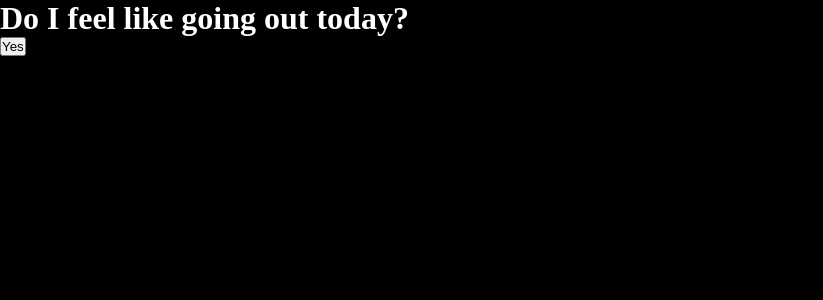
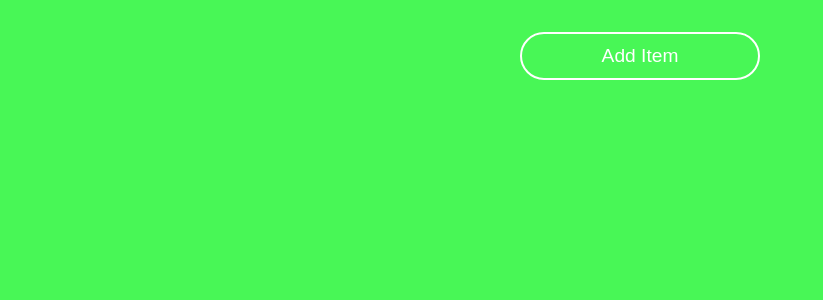
Before and after one commit to KachiMaxxxxx/chef-claude-project, a React (Vite) app in the folder chef-claude/: page / in a window 1280 px wide. Shown: the top 300 px of the page, without its empty margins (0-823 px from the left). Built offline with nearby package versions, Linux system fonts and the light colour scheme.

Commit message:
array as a complex state learnt

```diff
--- a/chef-claude/src/App.jsx
+++ b/chef-claude/src/App.jsx
@@ -1,24 +1,43 @@
-import {useState} from "react";
+import { useState } from "react";
 
-
-export default function App(){
-
-
-const [isGoingOut, setIsGoingOut] = useState(true)
-  function handleClick(){
-    setIsGoingOut(active=> !active)
-  }
-  return(
-  <main>
-    <h1>Do I feel like going out today?</h1>
-    <button onClick={handleClick}>{isGoingOut===true?"Yes": "No"}</button>
-  </main>
- )
+export default function App() {
 
 
 
+  const allFavoriteThings = [
+    "💦🌹",
+    "😂",
+    "💡",
+    "🪔",
+    "🔥",
+    "🧤",
+    "🟤",
+    "🦥",
+    "🍎🍰",
+    "🚪",
+    "🔔",
+    "🦀🔔",
+    "🥩📺",
+    "🍑",
+  ];
+  const [myFavoriteThings, setMyFavoriteThings] = useState([]);
+  const thingsElements = myFavoriteThings.map((thing, index) => (
+    <p key={index}>{thing}</p>
+  ));
 
+  function addFavoriteThing() {
+    setMyFavoriteThings((prevFavThings) => [...prevFavThings, allFavoriteThings[prevFavThings.length]]);
 
-
-
+  }
+  return (
+    <main className="container">
+      <button className="button" onClick={addFavoriteThing}>
+        {" "}
+        Add Item{" "}
+      </button>
+      <section className="container" aria-live="polite">
+        {thingsElements}{" "}
+      </section>
+    </main>
+  );
 }
--- a/chef-claude/src/index.css
+++ b/chef-claude/src/index.css
@@ -1,10 +1,3 @@
-/* #FFFFFF //color of background
-box-shadow;
-
-
-
-
-color for text:  */
 * {
   margin: 0;
   padding: 0;
@@ -14,55 +7,33 @@ color for text:  */
 body {
   max-width: 100vw;
   min-height: 100vh;
-  background:#000;
-  color:#fff;
+  background: #48f756;
+  color: #310707;
+}
+.container {
+  min-height: 100vh;
+  max-width: 100vw;
+ display:flex;
+ flex-direction:column;
+ justify-content:center;
+ align-items:center;
+ margin-top:2rem;
+}
+.button {
 
-}
-.container{
-  margin:2rem 2rem;
-}
-
-.counter{
-  display:flex;
-  justify-content:center;
-  align-items:flex-end;
-  margin-top:4rem;
-}
-
-.minus{
-  border-radius:50%;
-  width:50px;
-  height:50px;
-  background:gray;
-  color:white;
-  margin-right:-15px;
-  z-index:1;
- border:none;
- font-size:30px
-
+  border: white 2px solid;
+  border-radius: 25px;
+  background: #48f756;
+  color: white;
+  height: 3rem;
+  font-size: larger;
+  min-width:15rem;
+  min-height:3rem;
 
 }
 
-.count{
-  border-radius:50%;
-  display:flex;
-  width:100px;
-  height:100px;
-  background:white;
-  color:black;
-  align-content:center;
-  justify-content:center;
-  align-items:center;
- border:none;
+.button:hover{
+  background:#fff;
+  color:green;
+  border:#48f756 2px solid;
 }
-.plus{
-  border-radius:50%;
-  width:50px;
-  height:50px;
-  background:gray;
-  color:white;
-  margin-left:-15px;
-  z-index:1;
-   border:none;
-   font-size:20px;
-}
```
